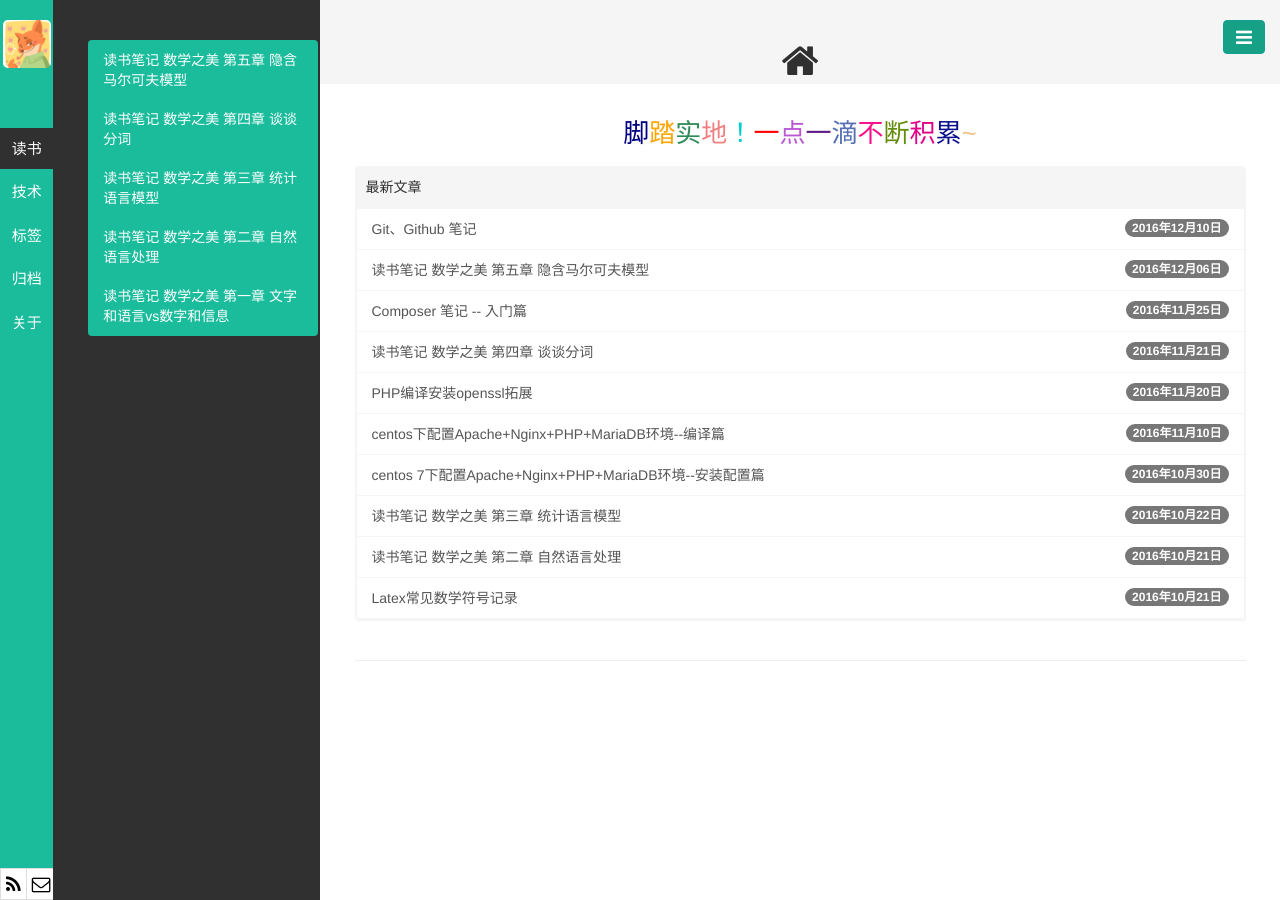
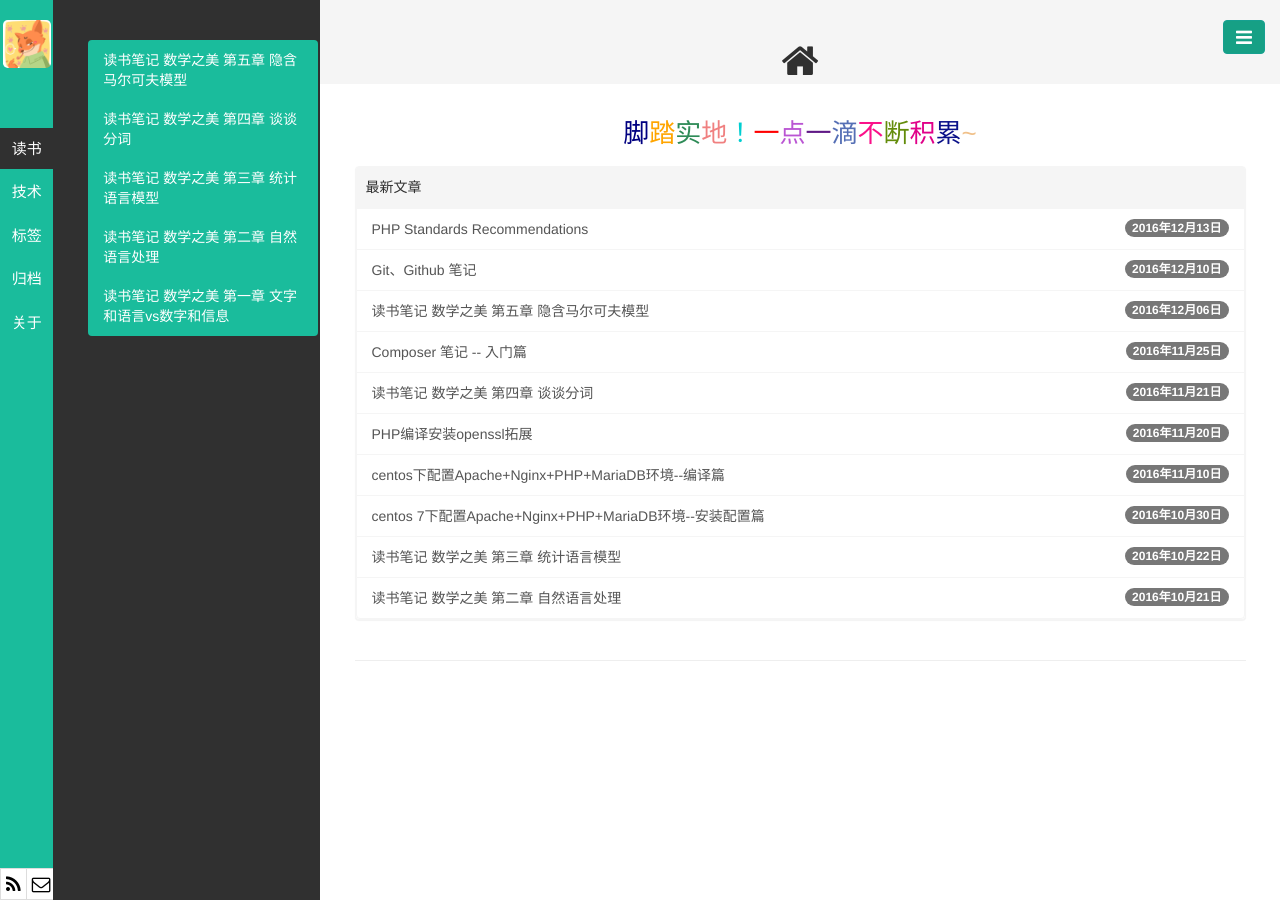
Before and after one commit to shenbowei/shenbowei.github.io, a Jekyll site: the page built from index.html, in a window 1280 px wide. Built offline with Jekyll 4.4.1, drawn with Linux system fonts in a browser that asks for light colours; the list of posts is cut into pages by our own code; some of the changed lines change nothing that is shown.

Commit message:
增加psr

````diff
--- /dev/null
+++ b/_posts/技术/2016-12-13-php-psr.markdown
@@ -0,0 +1,454 @@
+---
+layout: post
+title: PHP Standards Recommendations
+category: 技术
+author: 沈伯伟
+tags: PHP
+---
+
+* 目录
+{:toc}
+
+> PSR 是 PHP Standards Recommendations 的简写，由 PHP FIG 组织制定的 PHP 规范，是 PHP 开发的实践标准。
+> PHP FIG,FIG 是 Framework Interoperability Group（框架可互用性小组）的缩写，由几位开源框架的开发者成立于 2009 年，从那开始也选取了很多其他成员进来
+> （包括但不限于Laravel, Joomla, Drupal, Composer, Phalcon, Slim, Symfony, Zend Framework等），虽然不是「官方」组织，但也代表了大部分的 PHP 社区。
+> 组织的目的在于：以最低程度的限制，来统一各个项目的编码规范，避免各家自行发展的风格阻碍了程序设计师开发的困扰，于是大伙发明和总结了PSR。
+
+总结一句话就是`PSR`是编写`PHP`代码需要遵守的规范。目前官网上公布的规范共有`18`条([PHP Standards Recommendations](http://www.php-fig.org/psr/ "跳转"))。
+其中处于`ACCEPTED`状态的共有`7`条，下面主要学习这`7`条规范(附加已经弃用的`PSR-0`，辅助理解替代它的`PSR-4`)。
+
+P.S:`PSR`规范的状态可以分为如下几个阶段：
+
+Stage : `Pre-Draft` -> `Draft` -> `Review` -> `Accepted` (-> `DEPRECATED`)
+
+## PSR-1 Basic Coding Standard
+
+- `PHP`文件**必须****只能**使用`<?php`和`<?=`标签。
+
+- `PHP`文件**必须****只能**使用`UTF-8 without BOM`编码。
+
+- 一个`PHP`文件中**应该**或声明符号（类，函数，常量等），
+	或其他会产生“副作用”(side-effects)的操作（如：生成文件输出以及修改.ini配置文件等）。
+	但是，**不应该**同时做。
+
+- 命名空间和类**必须**遵从“自动加载”规范[PSR-0，PSR-4]。
+
+- 类的名字**必须**使用`StudlyCaps`大写开头的驼峰命名方式声明。
+
+- 类常量**必须**使用全大写方式，单词见使用`_`分割的方式声明（all upper case with underscore separators）。
+
+- 方法的名字**必须**使用`camelCase`小写开头的驼峰命名方式声明。
+
+具体解释和示例：[PSR-1: Basic Coding Standard](http://www.php-fig.org/psr/psr-1/ "跳转")
+
+## PSR-2 Coding Style Guide
+
+- 代码**必须**遵从PSR-1。
+
+- 代码**必须**使用`4个空格`作为缩进，而不是`tab`。
+
+- 在每一行代码的长度上**必须不能**有硬性约束。软性约束是**必须**小于`120`字符，**应该**小于`80`字符。
+
+- 在声明`namespace`后**必须**留一个空行，同样`use`命名空间后也**必须**留一空行。
+
+- 类的开始花括号(`{`)**必须**在单独一行，结束括号(`}`)也**必须**在主体后单独一行。
+
+- 方法的开始花括号(`{`)**必须**在单独一行，结束括号(`}`)也**必须**在主体后单独一行。
+
+- 访问修饰符（`private`、`protected`或者`public`）**必须**添加到所有的属性和方法前，
+	`abstract`以及`final`**必须**声明在访问修饰符之前，`static`**必须**声明在访问修饰符之后。
+
+- 控制结构的`关键字`后**必须**要有一个空格，方法或函数调用后**必须不能**有空格。
+
+- 控制结构的开始花括号(`{`)**必须**在*同一行*，结束括号(`}`)也**必须**在主体后*下一行*。
+
+- 控制结构的开始圆括号`(`后**必须不能**有空格，结束圆括号`)`前**必须不能**有空格。
+
+一个符合上述部分示例的示例：
+
+```
+<?php
+namespace Vendor\Package;
+
+use FooInterface;
+use BarClass as Bar;
+use OtherVendor\OtherPackage\BazClass;
+
+class Foo extends Bar implements FooInterface
+{
+    public function sampleMethod($a, $b = null)
+    {
+        if ($a === $b) {
+            bar();
+        } elseif ($a > $b) {
+            $foo->bar($arg1);
+        } else {
+            BazClass::bar($arg2, $arg3);
+        }
+    }
+
+    final public static function bar()
+    {
+        // method body
+    }
+}
+```
+
+具体解释和示例：[PSR-2: Coding Style Guide](http://www.php-fig.org/psr/psr-2/ "跳转")
+
+## PSR-3 Logger Interface
+
+本条规范制定了日志接口规范，目的是简化、通用日志接口。下面以`Psr\Log\LoggerInterface`为例介绍：
+
+- 基本 Basics
+
+	- `LoggerInterface`接口对外定义了八个方法，分别用来记录[RFC 5424](https://tools.ietf.org/html/rfc5424 "跳转")中定义的八个等级的日志：
+		`debug`，`info`，`notice`，`warning`，`error`，`critical`，`alert`，`emergency`。
+
+	- 第九个方法为`log`，第一个参数为记录日志的等级（也就是上边说的八个等级之一）。可使用一个预先定义的等级常量作为此参数来调用`log`方法，
+		且**必须**与直接调用以上八个方法具有同样的结果。如果传入的等级常量参数没有预先定义，**必须**抛出`Psr\Log\InvalidArgumentException`类型的异常。
+		在不确定当前接口支持的情况下，使用者**不应该**使用未支持的等级常量来调用此方法。
+
+- 消息 Message
+
+	- 每个方法接收一个`string`或者具有一个`__toString()`方法的对象作为消息参数。这样是为了让实现者（Implementors）**可以**直接处理传来的对象。
+		如果不是这样，实现者**必须**把对象转换为`string`。
+
+	- 消息**可以**包含占位符（placeholders ），这些占位符**可以**被实现者用上下文（context）数组的值替换掉。（类似于模板）
+
+		关于占位符的更多描述：
+
+		- 占位符的名称**必须**与上下文数组中的键名保持一致。
+
+		- 占位符的名称**必须**由一个左花括号`{`以及一个右括号`}`包含。花括号与名称之间**必须不能**有空格符。
+
+		- 占位符的名称**应该**只由`A-Z`、`a-z`,`0-9`、下划线`_`、以及英文句号`.`组成，其它字符作为将来占位符规范的保留。
+
+		- 实现者**可以**通过对占位符采用不同的转义和转换策略来生成最终记录的日志。
+			而使用者（Users）在不知道上下文的数据时，**不应该**提前转义占位符。
+
+		如下是一个上下文替换的实现例子：
+
+			/* *
+			* Interpolates context values into the message placeholders.
+			*/
+			function interpolate($message, array $context = array())
+			{
+			  // build a replacement array with braces around the context keys
+			  $replace = array();
+			  foreach ($context as $key => $val) {
+				  // check that the value can be casted to string
+				  if (!is_array($val) && (!is_object($val) || method_exists($val, '__toString'))) {
+					  $replace['{' . $key . '}'] = $val;
+				  }
+			  }
+
+			  // interpolate replacement values into the message and return
+			  return strtr($message, $replace);
+			}
+
+			// a message with brace-delimited placeholder names
+			$message = "User {username} created";
+
+			// a context array of placeholder names => replacement values
+			$context = array('username' => 'bolivar');
+
+			// echoes "User bolivar created"
+			echo interpolate($message, $context);
+
+- 上下文 Context
+
+	- 每个方法（`LoggerInterface`的九个方法）都接受一个上下文数组参数，用来装载字符串不好表示的外部信息。
+		这个数组可以包含任何信息，所以实现者**必须**确保能尽可能“宽容”地处理其上下文的信息，
+		对于上下文的数据，**必须不能** 抛出异常，或产生任何PHP错误、警告或提醒信息（`error`、`warning`、`notice`）。
+
+	- 如需通过上下文参数传入了一个`Exception`对象，它**必须**以`'exception'`作为键名。
+		记录异常信息是很普遍的，而且允许实现者提取异常栈轨迹（stack trace）在日志后台支持的情况下。
+		实现者仍然**必须**验证键名为`'exception'`的键值是否真的是一个`Exception`，毕竟它**可以**包含任何信息。
+
+- 相关辅助类和接口 Helper classes and interfaces
+
+	- `Psr\Log\AbstractLogger`类让你能够很轻易地实现`LoggerInterface`接口，只需继承它和实现其中的`log`方法，而另外八个方法就能够把记录信息和上下文信息传给它。
+
+	- `Psr\Log\LoggerTrait`trait同样也只需实现其中的`log`方法。
+		需要特别注意：因为在traits不能实现接口，所以你仍然不得不去实现`LoggerInterface`。
+
+	- `Psr\Log\NullLogger`类和接口一同提供。在没有日志提供的情况下，使用者**可以**把它当作一个“低效运行的黑洞”（fall-back "black hole" ）实现。
+		不过，当上下文的构建非常消耗资源时（虽然是`NullLogger`,也要通过一步context构建才生成最终日志），带条件检查的日志记录或许是更好的办法（绕过context构建）。
+
+	- `Psr\Log\LoggerAwareInterface`类只包含`setLogger(LoggerInterface $logger)`方法，框架可以使用它实现自动装载任意的日志记录实例。
+
+	- `Psr\Log\LoggerAwareTrait`trait可以被用来实现等价的接口在任何的类中，它提供你访问`$this->logger`。
+
+	- `Psr\Log\LogLevel`类保存八个记录等级常量。
+
+`psr/log`包中的部分内容示例：
+
+- Psr\Log\LoggerInterface
+
+```
+<?php
+
+namespace Psr\Log;
+
+/**
+ * Describes a logger instance
+ *
+ * The message MUST be a string or object implementing __toString().
+ *
+ * The message MAY contain placeholders in the form: {foo} where foo
+ * will be replaced by the context data in key "foo".
+ *
+ * The context array can contain arbitrary data, the only assumption that
+ * can be made by implementors is that if an Exception instance is given
+ * to produce a stack trace, it MUST be in a key named "exception".
+ *
+ * See https://github.com/php-fig/fig-standards/blob/master/accepted/PSR-3-logger-interface.md
+ * for the full interface specification.
+ */
+interface LoggerInterface
+{
+    /**
+     * System is unusable.
+     *
+     * @param string $message
+     * @param array $context
+     * @return null
+     */
+    public function emergency($message, array $context = array());
+
+    /**
+     * Action must be taken immediately.
+     *
+     * Example: Entire website down, database unavailable, etc. This should
+     * trigger the SMS alerts and wake you up.
+     *
+     * @param string $message
+     * @param array $context
+     * @return null
+     */
+    public function alert($message, array $context = array());
+
+    /**
+     * Critical conditions.
+     *
+     * Example: Application component unavailable, unexpected exception.
+     *
+     * @param string $message
+     * @param array $context
+     * @return null
+     */
+    public function critical($message, array $context = array());
+
+    /**
+     * Runtime errors that do not require immediate action but should typically
+     * be logged and monitored.
+     *
+     * @param string $message
+     * @param array $context
+     * @return null
+     */
+    public function error($message, array $context = array());
+
+    /**
+     * Exceptional occurrences that are not errors.
+     *
+     * Example: Use of deprecated APIs, poor use of an API, undesirable things
+     * that are not necessarily wrong.
+     *
+     * @param string $message
+     * @param array $context
+     * @return null
+     */
+    public function warning($message, array $context = array());
+
+    /**
+     * Normal but significant events.
+     *
+     * @param string $message
+     * @param array $context
+     * @return null
+     */
+    public function notice($message, array $context = array());
+
+    /**
+     * Interesting events.
+     *
+     * Example: User logs in, SQL logs.
+     *
+     * @param string $message
+     * @param array $context
+     * @return null
+     */
+    public function info($message, array $context = array());
+
+    /**
+     * Detailed debug information.
+     *
+     * @param string $message
+     * @param array $context
+     * @return null
+     */
+    public function debug($message, array $context = array());
+
+    /**
+     * Logs with an arbitrary level.
+     *
+     * @param mixed $level
+     * @param string $message
+     * @param array $context
+     * @return null
+     */
+    public function log($level, $message, array $context = array());
+}
+```
+
+- Psr\Log\LoggerAwareInterface
+
+```
+<?php
+
+namespace Psr\Log;
+
+/**
+ * Describes a logger-aware instance
+ */
+interface LoggerAwareInterface
+{
+    /**
+     * Sets a logger instance on the object
+     *
+     * @param LoggerInterface $logger
+     * @return null
+     */
+    public function setLogger(LoggerInterface $logger);
+}
+```
+
+- Psr\Log\LogLevel
+
+```
+<?php
+
+namespace Psr\Log;
+
+/**
+ * Describes log levels
+ */
+class LogLevel
+{
+    const EMERGENCY = 'emergency';
+    const ALERT     = 'alert';
+    const CRITICAL  = 'critical';
+    const ERROR     = 'error';
+    const WARNING   = 'warning';
+    const NOTICE    = 'notice';
+    const INFO      = 'info';
+    const DEBUG     = 'debug';
+}
+```
+
+相关英文原文请查看：[PSR-3: Logger Interface](http://www.php-fig.org/psr/psr-3/ "跳转")
+
+## PSR-4 Autoloading Standard
+
+本条规范描述如何从文件路径[自动加载](http://php.net/autoload "跳转")类。本规范可以作为其他自动载入规范的补充，包括`PSR-0`。
+此外，本规范还描述自动载入的类对应的文件存放路径规范。
+
+1. 本规范中所说的“类”包含：类，接口，traits以及其他类似的结构。
+
+2. 一个完全合格的类名需具有以下形式:
+
+		\<NamespaceName>(\<SubNamespaceNames>)*\<ClassName>
+		\<命名空间>(\<子类名>)*\<类名>
+		其中子类名可为0或多个
+
+	1. 完全合格的类名**必须**要有一个顶级命名空间（top-level namespace），称为 "vendor namespace"。
+
+	2. 完全合格的类名**可以**有一个或多个子命名空间。
+
+	3. 完全合格的类名**必须**有一个最终的类名。
+
+	4. 完全合格的类名中的下滑线`_`在任一部分都是没有特殊含义（废除了`PSR-0`中`_`就是目录分割符的写法）。
+
+	5. 完全合格的类名**可以**由任意大小写字母组成。
+
+	6. 所有类名**必须**都是大小写敏感的。
+
+3. 当根据完全合格的类名载入对应文件时……
+
+	1. 在一个完全合格的类名中，前面连续的一个或多个命名空间和子命名空间（不包含最前面的命名空间分隔符），
+		即“命名空间前缀”，其至少对应一个“文件基目录”。
+
+	2. 紧接“命名空间前缀”后的一系列子命名空间名对应”文件基目录“里的子目录，
+		其中的命名空间分隔符作为目录分隔符。子文件目录的名字**必须**匹配子命名空间的名字（大小写敏感）。
+
+	3. 结尾的类名对应一个`.php`为后缀的文件，这个文件的名字**必须**匹配结尾类名（大小写敏感）。
+
+	理解：上边总结一下就是：`\Aa\Bb\Cc\Dd`这个类，其中若命名空间前缀`\Aa\Bb`对应“文件基目录”为`/path/src/`。
+	那么这个类对应的文件就是：`/path/src/Cc/Dd.php`。
+
+4. 自动加载的实现**必须不能**抛出异常，**必须不能**引起任何级别的错误，**应该不能**有返回值。
+
+下表展示了符合规范类名、命名空间前缀和文件基目录所对应的文件路径。
+
+<table><thead>
+<tr>
+<th>Fully Qualified Class Name</th>
+<th>Namespace Prefix</th>
+<th>Base Directory</th>
+<th>Resulting File Path</th>
+</tr>
+</thead><tbody>
+<tr>
+<td>\Acme\Log\Writer\File_Writer</td>
+<td>Acme\Log\Writer</td>
+<td>./acme-log-writer/lib/</td>
+<td>./acme-log-writer/lib/File_Writer.php</td>
+</tr>
+<tr>
+<td>\Aura\Web\Response\Status</td>
+<td>Aura\Web</td>
+<td>/path/to/aura-web/src/</td>
+<td>/path/to/aura-web/src/Response/Status.php</td>
+</tr>
+<tr>
+<td>\Symfony\Core\Request</td>
+<td>Symfony\Core</td>
+<td>./vendor/Symfony/Core/</td>
+<td>./vendor/Symfony/Core/Request.php</td>
+</tr>
+<tr>
+<td>\Zend\Acl</td>
+<td>Zend</td>
+<td>/usr/includes/Zend/</td>
+<td>/usr/includes/Zend/Acl.php</td>
+</tr>
+</tbody></table>
+
+相关英文原文请查看：[PSR-4: Autoloader](http://www.php-fig.org/psr/psr-4/ "跳转")
+
+## PSR-6 Caching Interface
+
+To be continued...
+
+## PSR-7 HTTP Message Interface
+
+
+
+## PSR-13 Hypermedia Links
+
+
+
+## 弃用：PSR-0 Autoloading Standard
+
+
+
+
+> ## 参考文献
+>
+>[PHP Standards Recommendations](http://www.php-fig.org/psr/ "跳转")
+>
+>[PHP PSR-1 基本代码规范(中文版)](http://www.cnblogs.com/wangcy/p/5140013.html "跳转")
+>
+>[PHP中PSR-(0-4)规范](http://blog.csdn.net/think2me/article/details/42844391 "跳转")
--- a/pages/about.html
+++ b/pages/about.html
@@ -24,12 +24,14 @@
 <p style=font-size:18px>为了这个目标，我建立了这个博客，督促自己来学习</p>
 
 <hr>
+<!--
 <a href="{{ site.author.linkedin }}">
   <i class="fa fa-linkedin fa-lg" style="color:#16a095;"></i>
 </a>
 <a href="{{ site.author.weibo }}" target="_blank">
   <i class="fa fa-weibo fa-lg" style="color:#16a095;"></i>
 </a>
+-->
 <a href="{{ site.author.github }}" target="_blank">
   <i class="fa fa-github fa-lg" style="color:#16a095;"></i>
 </a>
@@ -39,7 +41,9 @@
 <a href="mailto:{{ site.author.email }}">
   <i class="fa fa-envelope-o fa-lg" style="color:#16a095;"></i>
 </a>
+<!--
 <a href="{{ site.author.music }}">
   <i class="fa fa-music fa-lg" style="color:#16a095;"></i>
 </a>
+-->
 <hr>
````
